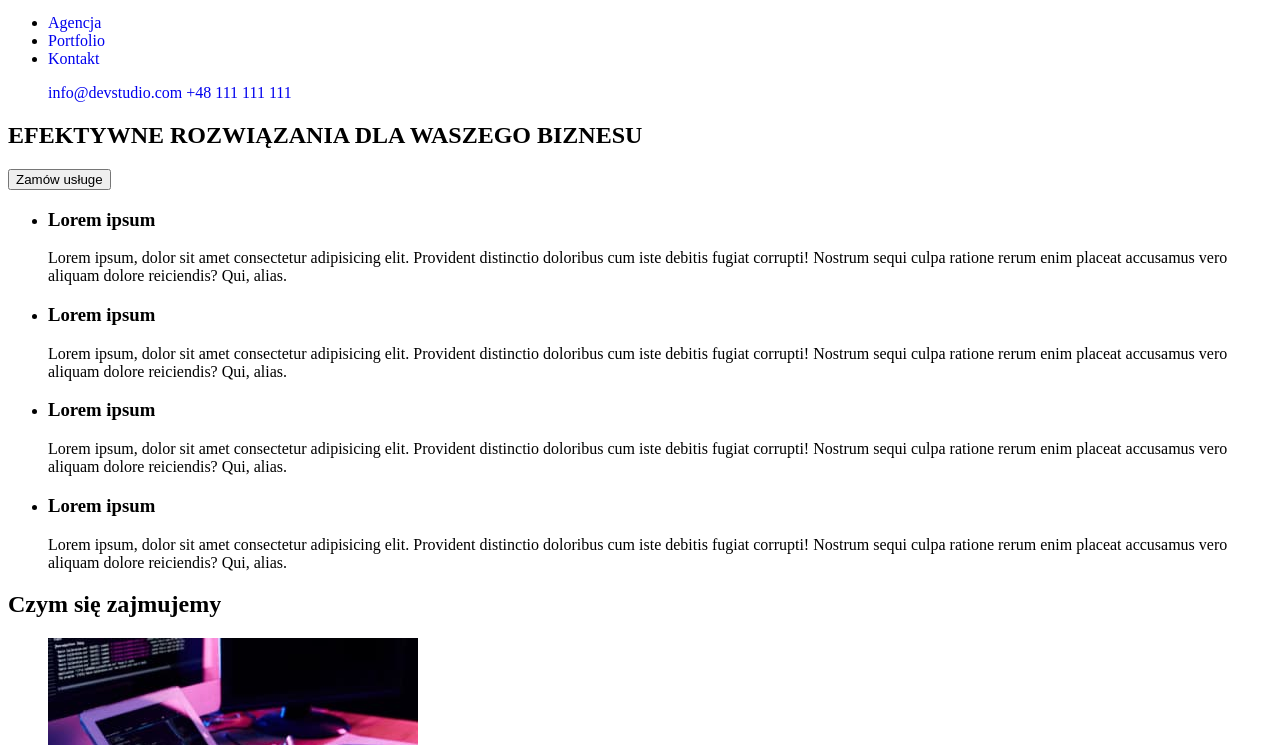
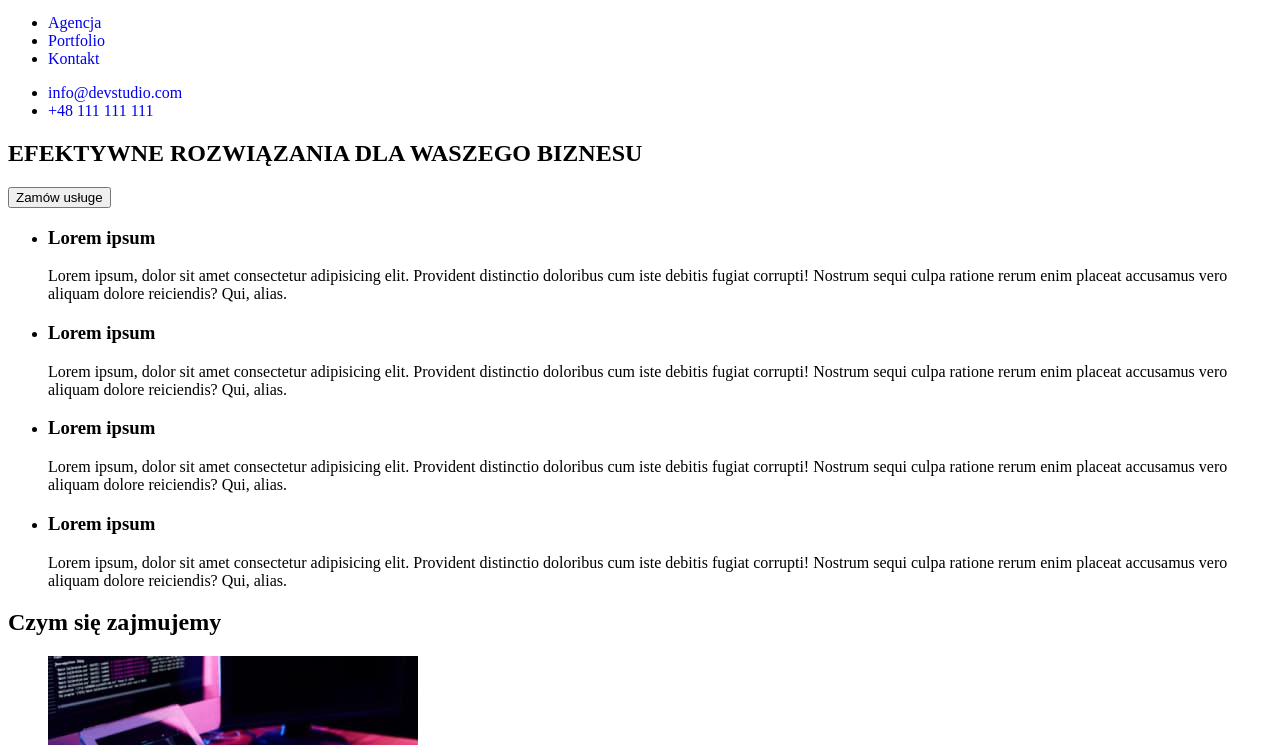
Before and after one commit to 0Dawidszczesny0/goit-markup-hw-01, a plain HTML site: page index.html in a window 1280 px wide. Shown: the part 55-800 px from the top of the page. Drawn offline with Linux system fonts and the light colour scheme.

Commit message:
homework
gives homework

```diff
--- a/index.html
+++ b/index.html
@@ -18,8 +18,8 @@
           </ul>
      </nav>
       <ul>
-       <a href="mailto:info@devstudio.com" style="text-decoration:none">info@devstudio.com</a>
-       <a href="tel:+48 111 111 111" style="text-decoration:none">+48 111 111 111</a>
+        <li><a href="mailto:info@devstudio.com" style="text-decoration:none">info@devstudio.com</a></li>
+        <li><a href="tel:+48111111111" style="text-decoration:none">+48 111 111 111</a></li>
       </ul>
      </header>
      <main>
@@ -124,9 +124,9 @@
      <footer>
       <a href="#" style="text-decoration:none"><p><b><span style="font-size:xx-large; color: rgb(0, 183, 255)"> Web</span><span style="font-size:xx-large; color:whitesmoke">Studio</span></b></p></a>
       <address>
-        m. Warszawa, Aleje Jerozolimskie 21
-        <a href="mailto:info@example.com" style="text-decoration:none">info@example.com</a>
-        <a href="tel:+48111111111" style="text-decoration:none">+48 111 111 111</a>
+         m. Warszawa, Aleje Jerozolimskie 21
+         <a href="mailto:info@example.com" style="text-decoration:none">info@example.com</a>
+         <a href="tel:+48111111111" style="text-decoration:none">+48 111 111 111</a>
        </address>
      </footer>
  </body>
```
